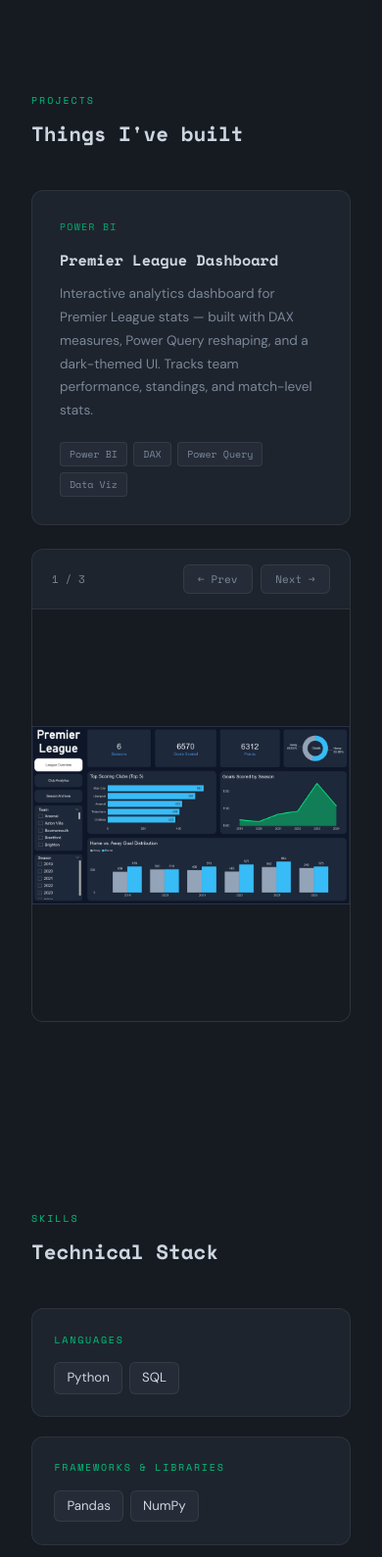
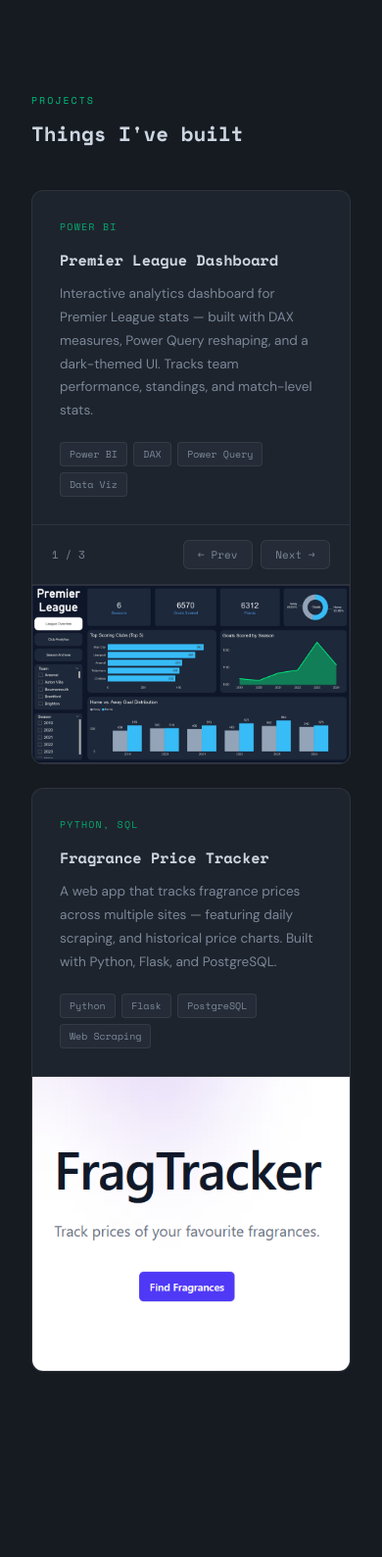
Before and after one commit to Varsedile/myportfolio, a plain HTML site: page index.html in a window 390 px wide. Shown: the part 2597-4186 px from the top of the page at 98% size. Drawn offline with nearby package versions, Linux system fonts and the light colour scheme.

Commit message:
Added second project

```diff
--- a/index.html
+++ b/index.html
@@ -98,7 +98,10 @@
     <div class="section-label">Projects</div>
     <h2>Things I've built</h2>
 
-    <a href="https://github.com/Varsedile/PL-Report-2019-2025" class="project-card" style="margin-bottom: 1.5rem;">
+    <!-- PL DASHBOARD -->
+    <div class="project-card-wide" style="margin-bottom: 1.5rem;">
+      <div class="project-card-info">
+        <a href="https://github.com/Varsedile/PL-Report-2019-2025" class="project-link" target="_blank">
           <div class="project-type">Power BI</div>
           <div class="project-name">Premier League Dashboard</div>
           <div class="project-desc">Interactive analytics dashboard for Premier League stats — built with DAX measures, Power Query reshaping, and a dark-themed UI. Tracks team performance, standings, and match-level stats.</div>
@@ -109,28 +112,54 @@
             <span class="tag">Data Viz</span>
           </div>
         </a>
-
-    <!-- IMAGE GALLERY -->
-    <div class="gallery">
+      </div>
+      <div class="project-card-gallery">
         <div class="gallery-header">
-        <span class="gallery-count"><span id="current-slide">1</span> / <span id="total-slides">3</span></span>
+          <span class="gallery-count"><span id="current-slide">1</span> / 3</span>
           <div class="gallery-nav">
-          <button class="gallery-btn" id="prev-btn" onclick="changeSlide(-1)">← Prev</button>
-          <button class="gallery-btn" id="next-btn" onclick="changeSlide(1)">Next →</button>
+            <button class="gallery-btn" onclick="changeSlide(-1)">← Prev</button>
+            <button class="gallery-btn" onclick="changeSlide(1)">Next →</button>
           </div>
         </div>
+        <div class="gallery-viewport">
           <div class="gallery-track" id="gallery-track">
-        <div class="gallery-slide">
-          <img src="assets/1.jpg" alt="Dashboard screenshot 1">
-        </div>
-        <div class="gallery-slide">
-          <img src="assets/2.jpg" alt="Dashboard screenshot 2">
-        </div>
-        <div class="gallery-slide">
-          <img src="assets/3.jpg" alt="Dashboard screenshot 3">
+            <div class="gallery-slide"><img src="assets/1.jpg" alt="Dashboard screenshot 1"></div>
+            <div class="gallery-slide"><img src="assets/2.jpg" alt="Dashboard screenshot 2"></div>
+            <div class="gallery-slide"><img src="assets/3.jpg" alt="Dashboard screenshot 3"></div>
           </div>
         </div>
       </div>
+    </div>
+
+    <!-- FRAGRANCE TRACKER -->
+    <div class="project-card-wide">
+      <div class="project-card-info">
+        <a href="https://github.com/Varsedile/frag-track" class="project-link" target="_blank">
+          <div class="project-type">Python, SQL</div>
+          <div class="project-name">Fragrance Price Tracker</div>
+          <div class="project-desc">A web app that tracks fragrance prices across multiple sites — featuring daily scraping, and historical price charts. Built with Python, Flask, and PostgreSQL.</div>
+          <div class="project-tags">
+            <span class="tag">Python</span>
+            <span class="tag">Flask</span>
+            <span class="tag">PostgreSQL</span>
+            <span class="tag">Web Scraping</span>
+          </div>
+        </a>
+      </div>
+
+<a href="https://frag-track-app.onrender.com/" target="_blank" class="project-card-screenshot">
+    <img src="assets/4.png" alt="Fragrance Tracker Preview">
+    <div class="screenshot-overlay">
+      <span class="btn btn-primary">Visit Live Site ↗</span>
+    </div>
+  </a>
+
+</div>
+
+</div>
+
+</div>
+
 
   </div>
 </section>
--- a/style.css
+++ b/style.css
@@ -260,6 +260,12 @@
 
 .gallery-btn:hover { border-color: var(--accent); color: var(--accent); }
 
+.gallery-viewport {
+  overflow: hidden;
+  width: 100%;
+  position: relative;
+}
+
 .gallery-track { display: flex; transition: transform 0.35s ease; }
 
 .gallery-slide { min-width: 100%; }
@@ -280,7 +286,12 @@
 
 .gallery-hint { font-family: var(--mono); font-size: 10px; color: var(--muted); opacity: 0.5; }
 
-.gallery-slide img { width: 100%; height: 420px; object-fit: contain; display: block; background: var(--bg); }
+.gallery-slide img {
+  width: 100%;
+  height: auto; /* Allows the image to scale naturally without forced height */
+  display: block;
+  /* Removed object-fit and the background color */
+}
 
 .skills-grid { display: grid; grid-template-columns: repeat(2, 1fr); gap: 1.25rem; }
 
@@ -298,13 +309,107 @@
 .reveal { opacity: 0; transform: translateY(16px); transition: opacity 0.55s ease, transform 0.55s ease; }
 .reveal.visible { opacity: 1; transform: translateY(0); }
 
+.project-card-wide {
+  background: var(--bg2);
+  border: 1px solid var(--border);
+  border-radius: 12px;
+  overflow: hidden;
+  display: grid;
+  grid-template-columns: 1fr 1.4fr;
+  transition: border-color 0.2s;
+}
+
+.project-card-wide:hover { border-color: rgba(0,193,124,0.3); }
+
+.project-card-info {
+  padding: 1.75rem;
+  display: flex;
+  flex-direction: column;
+  justify-content: center;
+  border-right: 1px solid var(--border);
+}
+
+.project-link { text-decoration: none; display: block; }
+
+.project-card-gallery { display: flex; flex-direction: column; min-width: 0; }
+
+.project-card-image {
+  display: flex;
+  align-items: center;
+  justify-content: center;
+  min-height: 260px;
+}
+
+.project-card-image img { width: 100%; height: 100%; object-fit: contain; display: block; background: var(--bg); }
+
+.project-img-placeholder {
+  display: flex;
+  flex-direction: column;
+  align-items: center;
+  justify-content: center;
+  gap: 0.5rem;
+  color: var(--muted);
+  font-size: 0.85rem;
+  width: 100%;
+  height: 260px;
+  border: 2px dashed var(--border);
+  margin: 1rem;
+  border-radius: 8px;
+  width: calc(100% - 2rem);
+}
+
 @media (max-width: 700px) {
   nav { padding: 1rem 1.5rem; }
   .nav-links { gap: 1.2rem; }
   .about-grid, .projects-grid, .skills-grid { grid-template-columns: 1fr; }
+  .project-card-wide { grid-template-columns: 1fr; }
+  .project-card-info { border-right: none; border-bottom: 1px solid var(--border); }
   .exp-item { grid-template-columns: 1fr; }
   .exp-item::before { display: none; }
   .exp-date { text-align: left; padding-right: 0; margin-bottom: 0.4rem; }
   .exp-content { padding-left: 0; }
   .exp-content::before { display: none; }
 }
+
+/* Clickable Screenshot Styling */
+.project-card-screenshot {
+  display: block;
+  position: relative;
+  width: 100%;
+  height: 100%;
+  min-height: 300px;
+  overflow: hidden;
+  background: var(--bg);
+  text-decoration: none;
+}
+
+.project-card-screenshot img {
+  width: 100%;
+  height: 100%;
+  object-fit: cover;
+  object-position: top; /* Keeps the top of the website visible */
+  display: block;
+  transition: transform 0.4s ease;
+}
+
+/* Hover Effect: Zoom Image */
+.project-card-screenshot:hover img {
+  transform: scale(1.05);
+}
+
+/* Hover Effect: Dark Overlay & Button */
+.screenshot-overlay {
+  position: absolute;
+  inset: 0;
+  background: rgba(22, 27, 34, 0.75); /* Matches your --bg color */
+  backdrop-filter: blur(2px);
+  display: flex;
+  align-items: center;
+  justify-content: center;
+  opacity: 0;
+  transition: opacity 0.3s ease;
+}
+
+.project-card-screenshot:hover .screenshot-overlay {
+  opacity: 1;
+}
```
Also changed, not shown: assets/4.png (added). Lines whose indentation alone changed are shown as unchanged.
